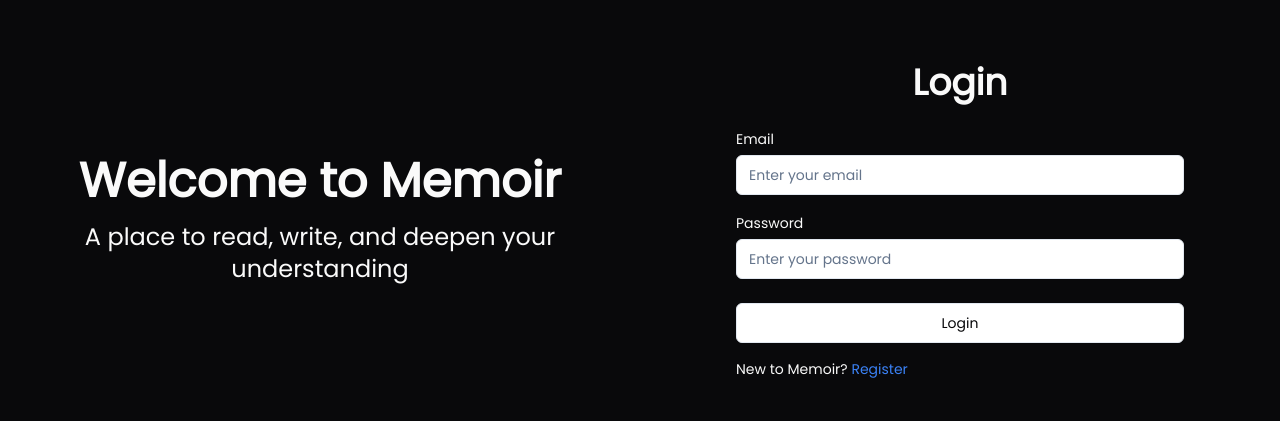
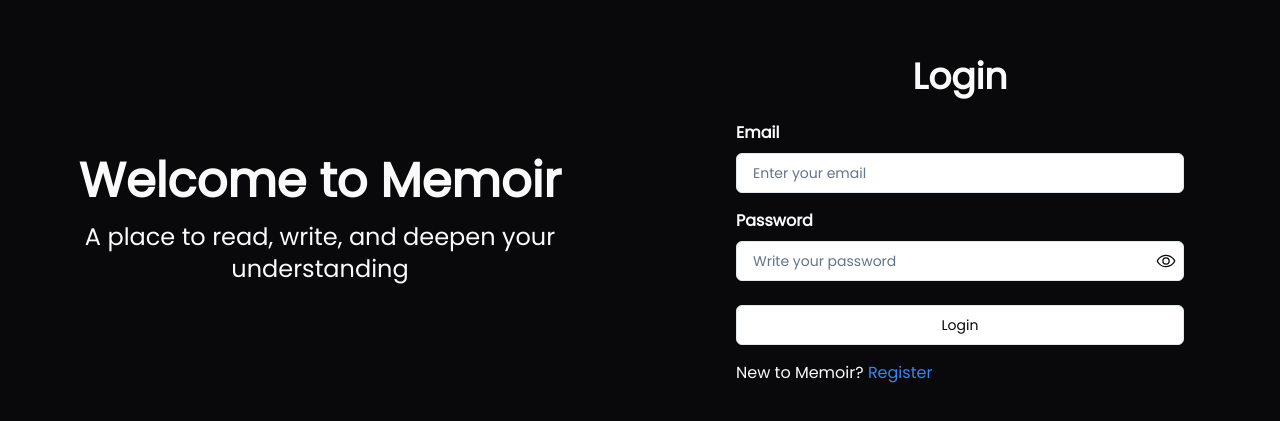
Before and after one commit to shobhit1812/memoir, a React (Vite) app in the folder client/: page / in a window 1280 px wide. Shown: the part 179-600 px from the top of the page. Built offline with nearby package versions, Linux system fonts and the light colour scheme.

Commit message:
register, login, logout implemented

```diff
--- a/client/package.json
+++ b/client/package.json
@@ -10,6 +10,7 @@
     "preview": "vite preview"
   },
   "dependencies": {
+    "@radix-ui/react-avatar": "^1.1.0",
     "@radix-ui/react-label": "^2.1.0",
     "@radix-ui/react-slot": "^1.1.0",
     "@reduxjs/toolkit": "^2.2.7",
--- a/client/src/App.jsx
+++ b/client/src/App.jsx
@@ -1,6 +1,7 @@
 import { createBrowserRouter } from "react-router-dom";
 import Login from "./components/Login";
 import Register from "./components/Register";
+import Browse from "./components/Browse";
 
 const App = createBrowserRouter([
   {
@@ -11,6 +12,10 @@ const App = createBrowserRouter([
     path: "/register",
     element: <Register />,
   },
+  {
+    path: "/browse/:id",
+    element: <Browse />,
+  },
 ]);
 
 export default App;
--- /dev/null
+++ b/client/src/components/Browse.jsx
@@ -0,0 +1,51 @@
+import { useEffect } from "react";
+import { useSelector, useDispatch } from "react-redux";
+import { useNavigate } from "react-router-dom";
+import Navbar from "./Navbar";
+import Footer from "./Footer";
+import { removeUser } from "@/utils/slices/userSlice.js";
+import axios from "axios";
+import { BASE_URL } from "@/utils/constants/server_url";
+
+const Browse = () => {
+  const user = useSelector((store) => store.user);
+  const navigate = useNavigate();
+  const dispatch = useDispatch();
+
+  useEffect(() => {
+    if (!user?._id) {
+      navigate("/register");
+    }
+  }, [navigate, user?._id]);
+
+  const handleLogout = async () => {
+    try {
+      await axios.post(`${BASE_URL}/users/logout`, null, {
+        withCredentials: true,
+        headers: {
+          Authorization: `Bearer ${localStorage.getItem("accessToken")}`,
+        },
+      });
+
+      dispatch(removeUser());
+
+      localStorage.removeItem("accessToken");
+      localStorage.removeItem("refreshToken");
+      localStorage.removeItem("userData");
+
+      navigate("/");
+    } catch (error) {
+      console.error("Logout failed:", error.response?.data || error?.message);
+    }
+  };
+
+  return (
+    <div className="min-h-screen flex flex-col bg-[#09090b] text-[#fafafa]">
+      <Navbar onLogout={handleLogout} />
+      <main className="flex-grow">{/* Content goes here */}</main>
+      <Footer />
+    </div>
+  );
+};
+
+export default Browse;
--- /dev/null
+++ b/client/src/components/Footer.jsx
@@ -0,0 +1,9 @@
+const Footer = () => {
+  return (
+    <footer className="p-4 text-center text-md">
+      <p>Footer content goes here</p>
+    </footer>
+  );
+};
+
+export default Footer;
--- a/client/src/components/Login.jsx
+++ b/client/src/components/Login.jsx
@@ -1,9 +1,51 @@
 import { Button } from "@/components/ui/button";
 import { Label } from "@/components/ui/label";
 import { Input } from "@/components/ui/input";
-import { Link } from "react-router-dom";
+import { Link, useNavigate } from "react-router-dom";
+import { useState } from "react";
+import { BiHide } from "react-icons/bi";
+import { PiEye } from "react-icons/pi";
+import { Rings } from "react-loader-spinner";
+import { BASE_URL } from "@/utils/constants/server_url.js";
+import axios from "axios";
+import { useDispatch } from "react-redux";
+import { addUser } from "@/utils/slices/userSlice.js";
 
 const Login = () => {
+  const [email, setEmail] = useState("");
+  const [password, setPassword] = useState("");
+  const [showPassword, setShowPassword] = useState(false);
+  const [loading, setLoading] = useState(false);
+
+  const dispatch = useDispatch();
+  const navigate = useNavigate();
+
+  const handleLogin = async (e) => {
+    e.preventDefault();
+    setLoading(true);
+
+    try {
+      const response = await axios.post(`${BASE_URL}/users/login`, {
+        email,
+        password,
+      });
+
+      const { user, accessToken, refreshToken } = response.data.data;
+
+      localStorage.setItem("accessToken", accessToken);
+      localStorage.setItem("refreshToken", refreshToken);
+      localStorage.setItem("userData", JSON.stringify(user));
+
+      dispatch(addUser(user));
+
+      navigate(`/browse/${user?._id}`);
+    } catch (error) {
+      console.error(error.response?.data || error?.message);
+    } finally {
+      setLoading(false);
+    }
+  };
+
   return (
     <div className="flex flex-col lg:flex-row h-screen bg-[#09090b] text-[#fafafa]">
       {/* Left Section: Welcome Message */}
@@ -21,46 +63,78 @@ const Login = () => {
         <h1 className="text-3xl lg:text-4xl font-bold mb-6 text-center">
           Login
         </h1>
-        <form className="w-full max-w-md">
+        <form className="w-full max-w-md" onSubmit={handleLogin}>
           {/* Email Field */}
           <div className="mb-4">
-            <Label htmlFor="email" className="">
+            <Label
+              className="block text-sm lg:text-base font-bold mb-2"
+              htmlFor="email"
+            >
               Email
             </Label>
             <Input
+              type="email"
               id="email"
-              type="email"
+              value={email}
+              onChange={(e) => setEmail(e.target.value)}
               placeholder="Enter your email"
-              className="mt-1 w-full text-[#09090b]"
+              className="w-full px-4 py-2 border rounded-md text-[#09090b]"
+              required
             />
           </div>
+
           {/* Password Field */}
           <div className="mb-6">
-            <Label htmlFor="password" className="">
+            <Label
+              className="block text-sm lg:text-base font-bold mb-2"
+              htmlFor="password"
+            >
               Password
             </Label>
-            <Input
-              id="password"
-              type="password"
-              placeholder="Enter your password"
-              className="mt-1 w-full text-[#09090b]"
-            />
+            <div className="relative">
+              <Input
+                type={showPassword ? "text" : "password"}
+                id="password"
+                value={password}
+                onChange={(e) => setPassword(e.target.value)}
+                placeholder="Write your password"
+                className="w-full px-4 py-2 border rounded-md text-[#09090b]"
+                required
+                autoComplete="current-password"
+              />
+              <button
+                type="button"
+                className="absolute right-2 top-1/2 transform -translate-y-1/2  text-[#09090b]"
+                onClick={() => setShowPassword(!showPassword)}
+              >
+                {showPassword ? <BiHide size={20} /> : <PiEye size={20} />}
+              </button>
+            </div>
           </div>
+
+          {/* Login Button */}
           <Button
             type="submit"
             className="w-full text-[#09090b] mb-4"
             variant="outline"
+            disabled={loading}
           >
-            Login
+            {loading ? (
+              <div className="flex justify-center items-center">
+                <Rings color="#09090b" height={24} width={24} />
+              </div>
+            ) : (
+              "Login"
+            )}
           </Button>
-          <div className="text-sm">
-            <p>
-              New to Memoir?{" "}
-              <Link to="/register" className="text-blue-500 hover:underline">
-                Register
-              </Link>
-            </p>
-          </div>
+
+          {/* Register Link */}
+          <p className="text-base">
+            New to Memoir?{" "}
+            <span className="text-blue-500 hover:text-blue-700">
+              <Link to="/register">Register</Link>
+            </span>
+          </p>
         </form>
       </div>
     </div>
--- /dev/null
+++ b/client/src/components/Navbar.jsx
@@ -0,0 +1,38 @@
+/* eslint-disable react/prop-types */
+import { useState } from "react";
+import { Button } from "@/components/ui/button";
+import { Avatar, AvatarFallback, AvatarImage } from "@/components/ui/avatar";
+import { useSelector } from "react-redux";
+
+const Navbar = ({ onLogout }) => {
+  const [isMenuOpen, setIsMenuOpen] = useState(false);
+  const user = useSelector((store) => store.user);
+
+  const toggleMenu = () => setIsMenuOpen(!isMenuOpen);
+
+  return (
+    <nav className="flex items-center justify-between p-4">
+      <div className="text-lg font-semibold">Welcome {user?.fullName}</div>
+
+      <div className="relative">
+        <Avatar onClick={toggleMenu} className="cursor-pointer">
+          <AvatarImage src={user?.avatar} alt="avatar" />
+          <AvatarFallback>CN</AvatarFallback>
+        </Avatar>
+        {isMenuOpen && (
+          <div className="absolute right-0 mt-2 w-48 rounded-lg shadow-lg">
+            <Button
+              onClick={onLogout}
+              className="w-full text-center"
+              variant="destructive"
+            >
+              Logout
+            </Button>
+          </div>
+        )}
+      </div>
+    </nav>
+  );
+};
+
+export default Navbar;
--- /dev/null
+++ b/client/src/components/ui/avatar.jsx
@@ -0,0 +1,33 @@
+import * as React from "react"
+import * as AvatarPrimitive from "@radix-ui/react-avatar"
+
+import { cn } from "@/lib/utils"
+
+const Avatar = React.forwardRef(({ className, ...props }, ref) => (
+  <AvatarPrimitive.Root
+    ref={ref}
+    className={cn("relative flex h-10 w-10 shrink-0 overflow-hidden rounded-full", className)}
+    {...props} />
+))
+Avatar.displayName = AvatarPrimitive.Root.displayName
+
+const AvatarImage = React.forwardRef(({ className, ...props }, ref) => (
+  <AvatarPrimitive.Image
+    ref={ref}
+    className={cn("aspect-square h-full w-full", className)}
+    {...props} />
+))
+AvatarImage.displayName = AvatarPrimitive.Image.displayName
+
+const AvatarFallback = React.forwardRef(({ className, ...props }, ref) => (
+  <AvatarPrimitive.Fallback
+    ref={ref}
+    className={cn(
+      "flex h-full w-full items-center justify-center rounded-full bg-muted",
+      className
+    )}
+    {...props} />
+))
+AvatarFallback.displayName = AvatarPrimitive.Fallback.displayName
+
+export { Avatar, AvatarImage, AvatarFallback }
--- a/client/src/main.jsx
+++ b/client/src/main.jsx
@@ -1,8 +1,12 @@
 import "./index.css";
 import App from "./App.jsx";
+import { Provider } from "react-redux";
+import store from "./utils/store/store.js";
 import { createRoot } from "react-dom/client";
 import { RouterProvider } from "react-router-dom";
 
 createRoot(document.getElementById("root")).render(
-  <RouterProvider router={App} />
+  <Provider store={store}>
+    <RouterProvider router={App} />
+  </Provider>
 );
--- /dev/null
+++ b/client/src/utils/slices/userSlice.js
@@ -0,0 +1,18 @@
+import { createSlice } from "@reduxjs/toolkit";
+
+const userSlice = createSlice({
+  name: "user",
+  initialState: null,
+  reducers: {
+    addUser: (_, action) => {
+      return action.payload;
+    },
+    removeUser: () => {
+      return null;
+    },
+  },
+});
+
+export const { addUser, removeUser } = userSlice.actions;
+
+export default userSlice.reducer;
--- /dev/null
+++ b/client/src/utils/store/store.js
@@ -0,0 +1,10 @@
+import { configureStore } from "@reduxjs/toolkit";
+import userSlice from "../slices/userSlice.js";
+
+const store = configureStore({
+  reducer: {
+    user: userSlice,
+  },
+});
+
+export default store;
```
Also changed, not shown: 2 other files (tests, documents, lock files or other folders).
